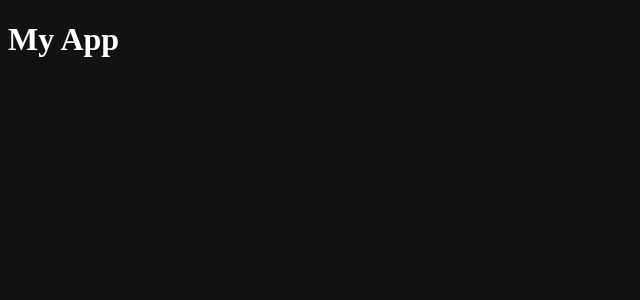
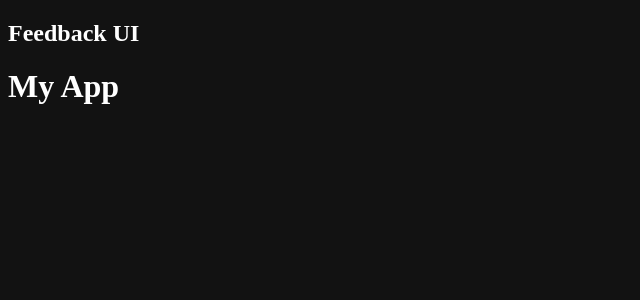
Before and after one commit to BrandynCoverdill/Feedback-app, a React (Create React App) app: page / in a window 1280 px wide. Shown: the top 300 px of the page, without its empty margins (0-640 px from the left). Built offline with nearby package versions, Linux system fonts and the light colour scheme.

Commit message:
Finished Lesson 3.1

```diff
--- a/src/App.js
+++ b/src/App.js
@@ -1,8 +1,13 @@
-function App() {
+import Header from './components/Header';
+
+export default function App() {
 	return (
-        <div className="container">
-            <h1>My App</h1>
-        </div>
+        <>
+            <Header
+             />
+            <div className="container">
+                <h1>My App</h1>
+            </div>
+        </>
     );
 }
-export default App;
--- /dev/null
+++ b/src/components/Header.jsx
@@ -0,0 +1,19 @@
+import PropTypes from 'prop-types';
+
+export default function Header({text}) {
+  return (
+    <header>
+        <div className="container">
+            <h2>{text}</h2>
+        </div>
+    </header>
+  )
+}
+
+Header.defaultProps = {
+    text: "Feedback UI"
+}
+
+Header.propTypes = {
+    text: PropTypes.string
+}
```
